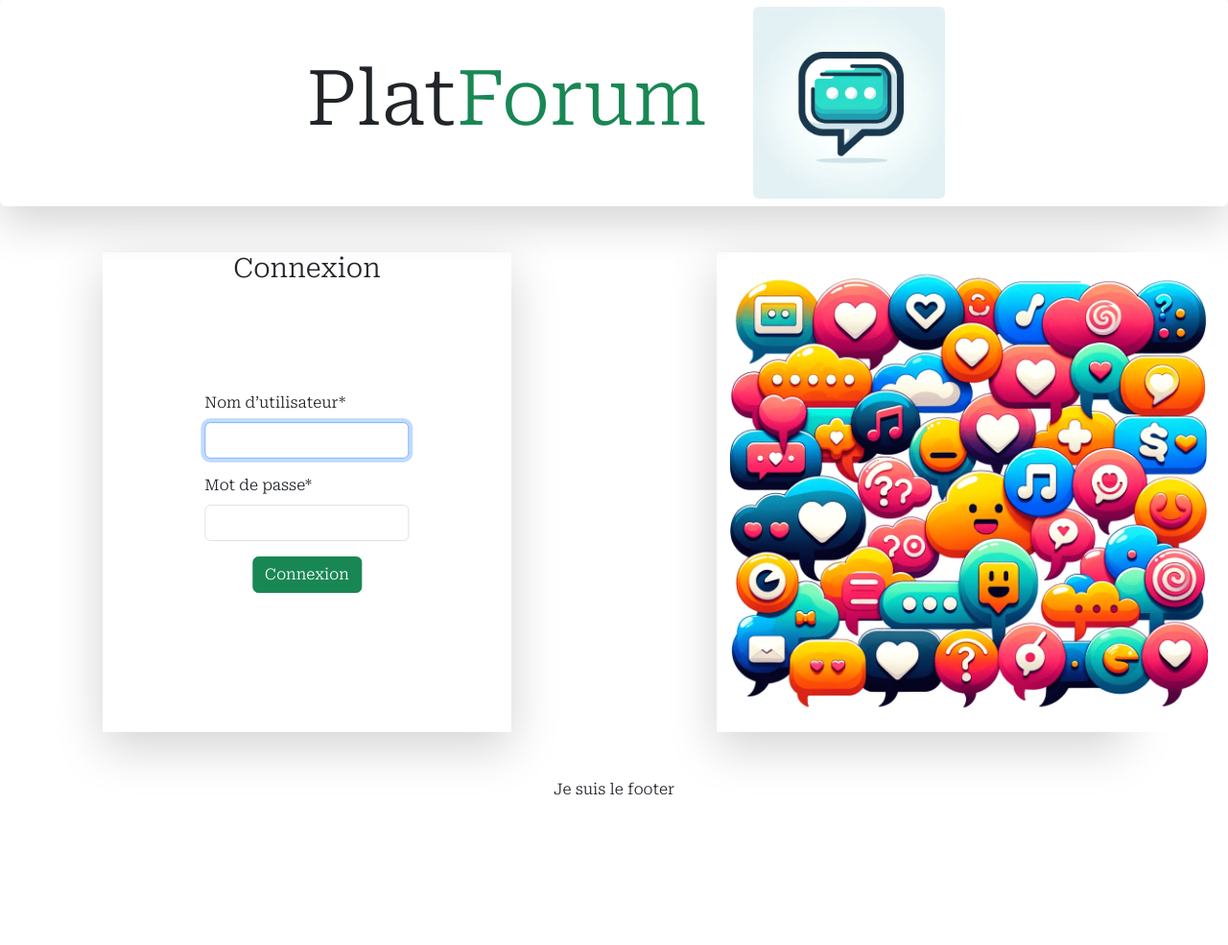
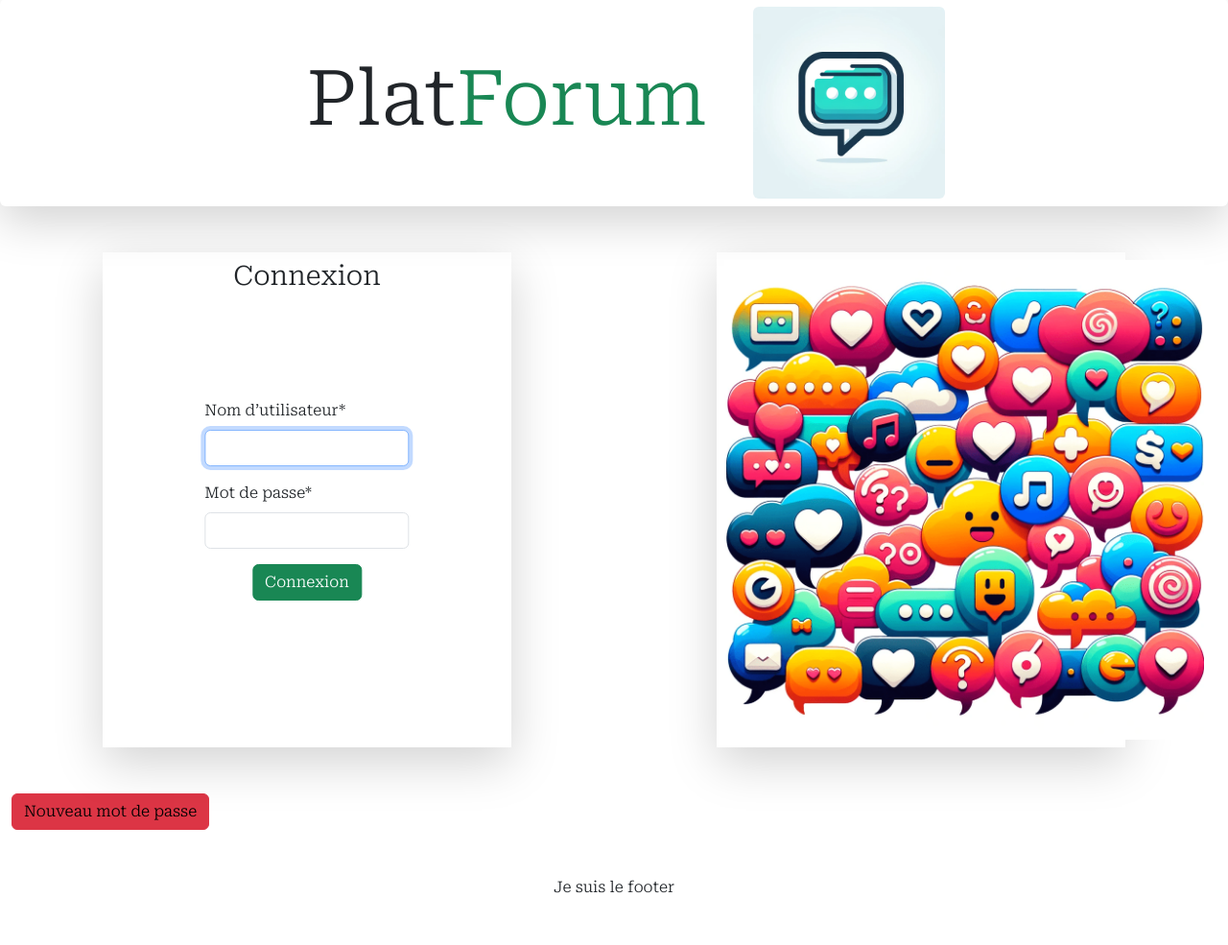
Before and after one commit to gabigab117/platforum, a Django app: page /account/login/ in a window 1280 px wide. Shown: the part 115-1100 px from the top of the page at 96% size. Before the commit the page ends 944 px from the top, so only its background shows below. Run offline with Django 5.2, Linux system fonts and the light colour scheme; some libraries are stand-ins or nearby versions.

Commit message:
add button to login

```diff
--- a/platforum_project/account/templates/account/login.html
+++ b/platforum_project/account/templates/account/login.html
@@ -7,8 +7,8 @@
 {% block body %}
 
 <div class="container-fluid">
-    <div class="row justify-content-around">
-        <div class="col-4 shadow-lg position-relative">
+    <div class="row justify-content-around mb-5">
+        <div class="col-4 shadow-lg position-relative p-2">
             <h3 class="text-center">Connexion</h3>
             <form method="post" class="position-absolute top-50 start-50 translate-middle">
                 {% csrf_token %}
@@ -17,11 +17,19 @@
                 <button type="submit" class="btn btn-success">Connexion</button>
                 </div>
             </form>
+
         </div>
-        <div class="col-4 text-center shadow-lg">
+        <div class="col-4 text-center shadow-lg p-2">
             <img src="{% static 'assets/login-min.png' %}" style="width: 500px; height: auto;">
 
         </div>
     </div>
+
+    <div class="row justify-content-start">
+        <div class="col-4">
+
+            <button class="btn btn-danger"><a href="" class="index-link">Nouveau mot de passe</a></button>
+        </div>
+    </div>
 </div>
 {% endblock %}
```
